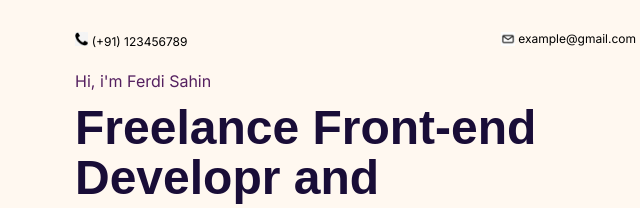
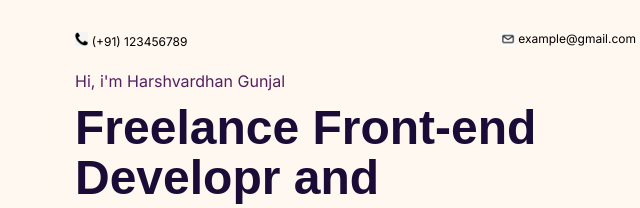
Before and after one commit to Harshvardhan2325/Webpage, a plain HTML site: page src/index.html in a window 1280 px wide. Shown: the top 208 px of the page, 55-695 px from the left. Drawn offline with Linux system fonts and the light colour scheme.

Commit message:
Name change

```diff
--- a/src/index.html
+++ b/src/index.html
@@ -26,7 +26,7 @@
                  </div>
                 <!--Name  -->
                 <div id="name">
-                    Hi, i'm Ferdi Sahin
+                    Hi, i'm Harshvardhan Gunjal
                 </div>
                 <!-- Title -->
                  <h1>
```
